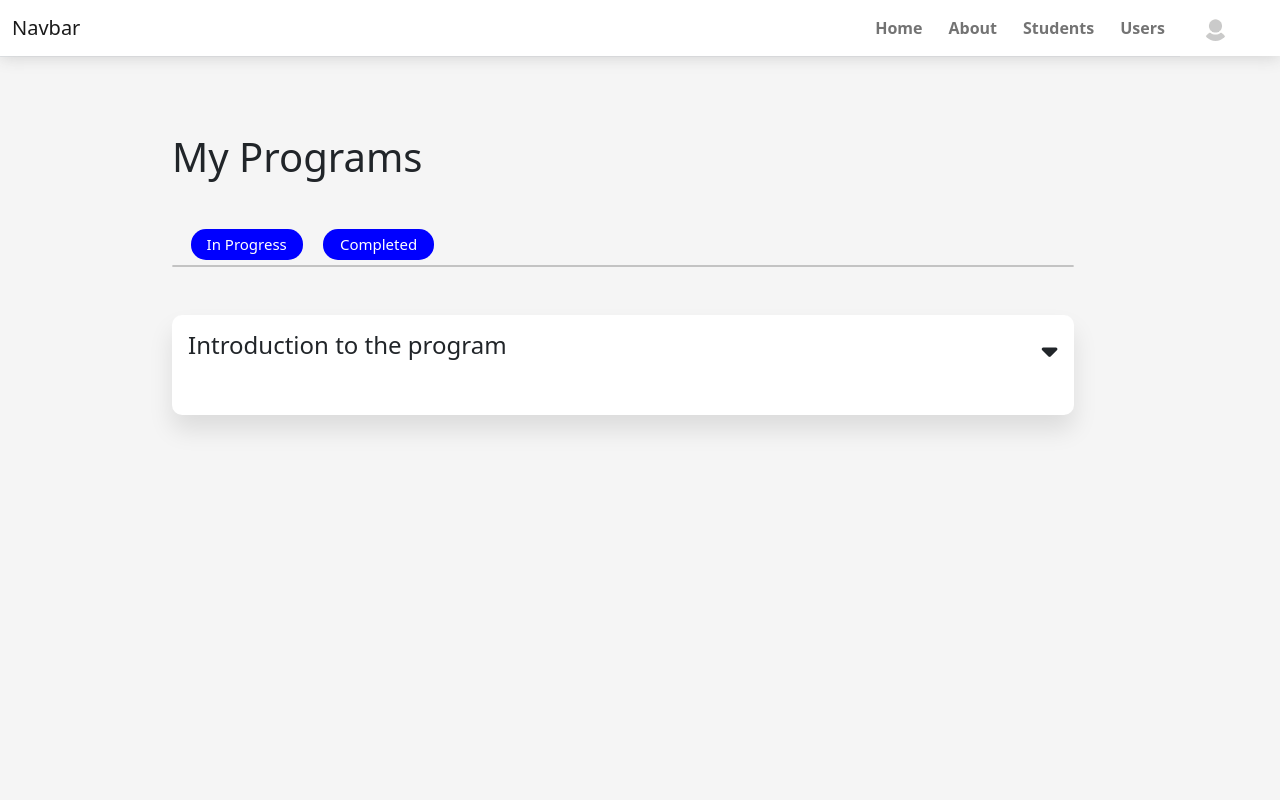
After one commit to Nehemiah60/KnowledgeHub, a Flask app: page /course_details in a window 1280 px wide. The commit adds this page. Run offline with Flask 3, Linux system fonts and the light colour scheme; the visitor is signed in with stand-in values (Sample User, id 1).

Commit message:
course module accordion

```diff
--- a/app.py
+++ b/app.py
@@ -95,8 +95,12 @@ def courses():
     courses = Course.query.all()
     return render_template('courses.html',  courses=courses)
 
+@app.route('/course_details' , methods=['POST', 'GET'])
+@login_required
+def course_details():
+    image_file = url_for('static', filename='images/' + current_user.image_file)
 
-
+    return render_template('course_details.html', image_file=image_file)
 
 
 
--- a/static/css/style.css
+++ b/static/css/style.css
@@ -1,3 +1,9 @@
+
+body{
+    background: whitesmoke;
+    overflow: hidden;
+}
+
 .navbar-nav .nav-link{
     font-weight: 800;
     color: var(black);
@@ -7,9 +13,6 @@
     padding: 0 0 0 10px;
 }
 
-body{
-    background: whitesmoke;
-}
 
 a{
     text-decoration: none;
@@ -559,3 +562,30 @@ width: 13%;
     width: 10%;
     height: fit-content;
 }
+
+/*STYLING MODULES PAGE*/
+.module-details {
+    cursor: pointer;
+}
+
+.module-details i{
+    margin:-3.4% 0 0 94%;
+    width: 10%;
+    height: fit-content;
+    font-size: 25px;
+}
+
+.accordion {
+    max-height: 0;
+    visibility: hidden;
+    transition: max-height 0.3s ease;
+    cursor: pointer;
+}
+
+
+
+.activeAccord .accordion {
+    max-height: 400px; /* or any other desired height */
+    visibility: visible;
+    cursor: pointer;
+}
--- a/static/js/app.js
+++ b/static/js/app.js
@@ -1,7 +1,6 @@
 // Pop Up Function
-let popup = document.getElementById('popup');
-
 function openPopup(id=students.id){
+    let popup = document.getElementById('popup');
     popup.classList.add('open-popup');
 
 }
@@ -12,25 +11,52 @@ function closePopup (){
 
 // Hide and show confirm password error notification(If password does not match)
 
-const showPassword    = document.querySelector('.show');
-const showPassword2   = document.querySelector('.cshow');
-const createPassword  = document.querySelector('#createPass')
-const confirmPassword = document.querySelector('#confirmPass')
 
-showPassword.addEventListener('click', ()=>{
-    if ((createPassword.type === 'password') && (confirmPassword.type ==='password')){
-        createPassword.type='text';
-        confirmPassword.type='text';
-        showPassword.classList.replace('fa-eye-slash' ,'fa-eye');
-        showPassword2.classList.replace('fa-eye-slash' ,'fa-eye');
-    } else{
-        createPassword.type= 'password';
-        confirmPassword.type= 'password';
-        showPassword.classList.replace('fa-eye' ,'fa-eye-slash')
-        showPassword2.classList.replace('fa-eye' ,'fa-eye-slash');
-    }
+document.addEventListener('DOMContentLoaded', function() {
+    const showToggles = document.querySelectorAll('.show');
+    const cshowToggles = document.querySelectorAll('.cshow');
 
+    showToggles.forEach(toggle => {
+        toggle.addEventListener('click', () => {
+            const passwordField = toggle.previousElementSibling; // Assuming the password field is just before the icon
+            togglePasswordVisibility(passwordField, toggle);
+        });
+    });
+
+    cshowToggles.forEach(toggle => {
+        toggle.addEventListener('click', () => {
+            const passwordField = toggle.previousElementSibling; // Assuming the password field is just before the icon
+            togglePasswordVisibility(passwordField, toggle);
+        });
+    });
 });
 
+function togglePasswordVisibility(passwordField, showElement) {
+    if (passwordField.type === 'password') {
+        passwordField.type = 'text';
+        showElement.classList.replace('fa-eye-slash', 'fa-eye');
+    } else {
+        passwordField.type = 'password';
+        showElement.classList.replace('fa-eye', 'fa-eye-slash');
+    }
+}
 
 //User profile submenu dropdown
+function toggleMenu(){
+const subMenu = document.getElementById('subMenu');
+subMenu.classList.toggle('open-menu');
+}
+
+//accordion in course details
+document.addEventListener('DOMContentLoaded', function() {
+    const accordionTitle = document.querySelector('.module-details');
+    const accordionContent = document.querySelector('.accordion');
+
+    accordionTitle.addEventListener('click', function() {
+        // Toggle the 'activeAccord' class on the parent container
+        accordionContent.parentElement.classList.toggle('activeAccord');
+
+        // Optionally, you can scroll to the top of the accordion when it's clicked
+        //accordionTitle.scrollIntoView({ behavior: 'smooth', block: 'start' });
+    });
+});
--- /dev/null
+++ b/templates/course_details.html
@@ -0,0 +1,79 @@
+{%extends 'nav.html'%}
+
+
+{%block content%}
+
+          <img src="{{image_file}}" alt="" class="user-pic" onclick="toggleMenu()">
+        </div>
+        <div class="sub-menu-wrap" id="subMenu">
+          <div class="sub-menu">
+              <div class="user-info">
+                  <img src="{{ image_file }}" alt="" >
+                  <h6>{{ current_user.username }}</h6>
+              </div>
+              <hr>
+              <a href="" class="sub-menu-link">
+                  <i class="fa-regular fa-pen-to-square"></i>
+                  <p>Edit Profile</p>
+                  <span>></span>
+              </a>
+              <a href=" {{ url_for('courses') }} " class="sub-menu-link">
+                  <i class="fa-solid fa-cart-shopping"></i>
+                  <p>My Courses</p>
+                  <span>></span>
+              </a>
+              <a href="" class="sub-menu-link">
+                  <i class="fa-solid fa-gears"></i>
+                  <p>Settings</p>
+                  <span>></span>
+              </a>
+              {% if current_user.is_authenticated %}
+              <a href="{{url_for('logout')}}" class="sub-menu-link">
+                  <i class="fa-solid fa-arrow-right-from-bracket"></i>
+                  <p>Sign out</p>
+                  <span>></span>
+              </a>
+              {%endif%}
+
+          </div>
+      </div>
+      </div>
+    </nav>
+
+    <section class="section-spacing-profile border-top">
+
+        <div class="container">
+            <div class="row text-center">
+              <div class="col-lg-10 mt-3">
+                <div class="my-courses">
+                <h1 class="text-start prof-details mb-5"> My Programs </h1>
+                <a href="" class="btn btn-brand me-2" > In Progress</a>
+                <a href="" class="btn btn-brand  ms-2"> Completed </a>
+                <hr class="prof-details">
+
+                <div class="prof-details themeShadow p-lg-3 mt-5">
+
+                  <div class="module-details">
+                    <h4 class="text-start"> Introduction to the program</h4>
+                    <i class="fa-solid fa-caret-down me-2"></i>
+                  </div>
+
+                  <div class="prof-content accordion">
+                    <p class="about-text mt-3 mb-2 text-start p-3"> Lorem ipsum, dolor sit amet consectetur adi
+                        ksjskjdskjdddddddddddddddd
+                        skdjksssssssssssssssssssssssssssssssssssssssssssss
+                        ksjddddddddddddddddd
+                    </p>
+                  </div>
+
+                  <div class="prof-content accordion">
+                    <p class="about-text mt-3 mb-2 text-start p-3"> Lorem ipsum, dolor sit amet consectetur adi
+                        ksjskjdskjdddddddddddddddd
+                        skdjksssssssssssssssssssssssssssssssssssssssssssss
+                        ksjddddddddddddddddd
+                    </p>
+                  </div>
+
+                </div>
+
+{%endblock%}
--- a/templates/courses.html
+++ b/templates/courses.html
@@ -40,6 +40,9 @@
       </div>
     </nav>
 
+  {%block profnav%}
+  {%endblock profnav%}
+
 
     <section class="section-spacing-profile border-top">
 
@@ -56,7 +59,7 @@
                 {%for course in courses%}
                 <div class="course-details">
                   <h4 class="text-start">{{ course.title }} </h4>
-                  <a href="" class="btn btn-brand  me-2"> Overview</a>
+                  <a href=" {{ url_for('course_details') }} " class="btn btn-brand  me-2"> Overview</a>
                   <a href="" class="btn btn-brand  ms-2"> Continue </a>
                 </div>
                 <div class="prof-content ">
--- a/templates/nav.html
+++ b/templates/nav.html
@@ -50,7 +50,10 @@
 {%endif%}
 {%endwith%}
 
-<script src="https://cdn.jsdelivr.net/npm/bootstrap@5.0.2/dist/js/bootstrap.bundle.min.js" integrity="sha384-MrcW6ZMFYlzcLA8Nl+NtUVF0sA7MsXsP1UyJoMp4YLEuNSfAP+JcXn/tWtIaxVXM" crossorigin="anonymous"></script>
-<script src="/static/js/app.js"></script>
 {%block message%}
 {%endblock%}
+
+<script src="https://cdn.jsdelivr.net/npm/bootstrap@5.0.2/dist/js/bootstrap.bundle.min.js" integrity="sha384-MrcW6ZMFYlzcLA8Nl+NtUVF0sA7MsXsP1UyJoMp4YLEuNSfAP+JcXn/tWtIaxVXM" crossorigin="anonymous"></script>
+<script src=" {{ url_for('static', filename='js/app.js') }}"></script>
+{%block script%}
+{%endblock script%}
--- a/templates/register.html
+++ b/templates/register.html
@@ -74,5 +74,3 @@
         </div>
     </form>
 </div>
-
-<script src="{{url_for('static', filename='js/app.js')}} "></script>
```
Also changed, not shown: templates/login.html (+0 -15 lines), templates/profile.html (+2 -17 lines).
